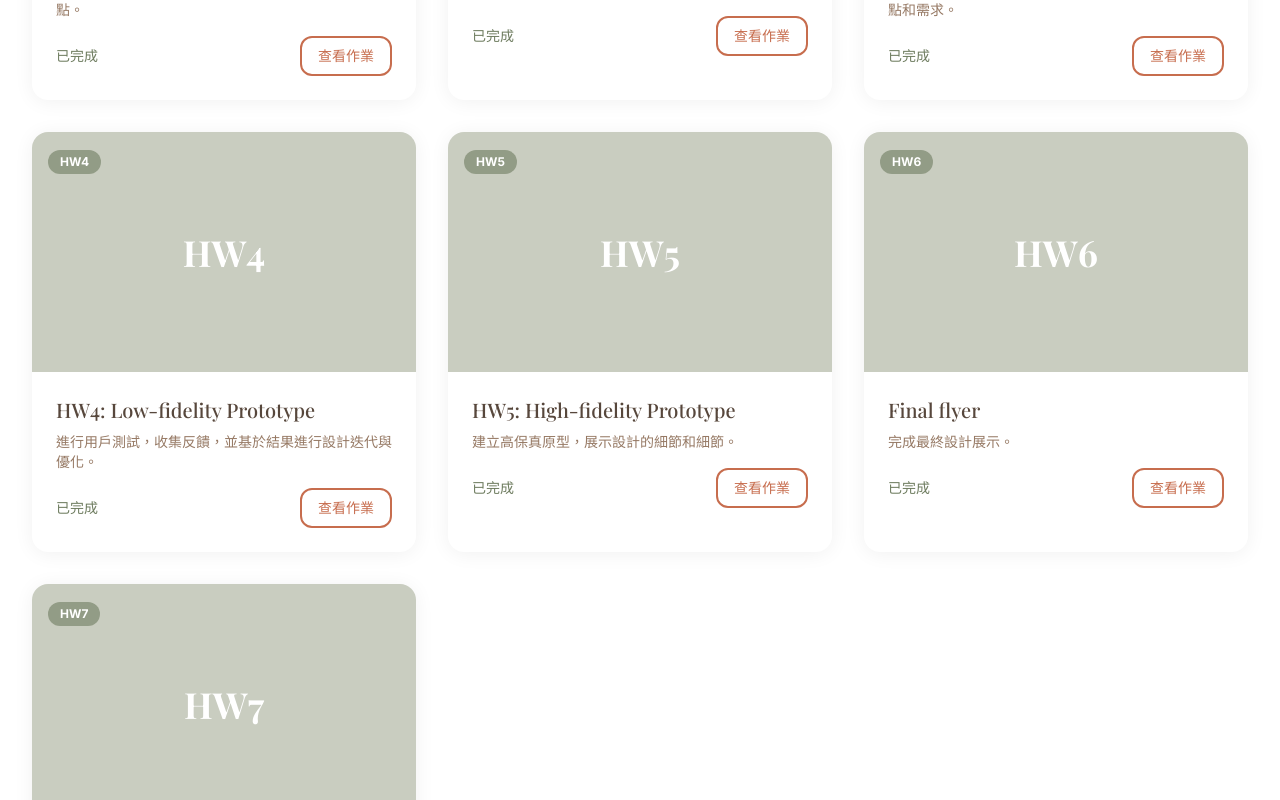
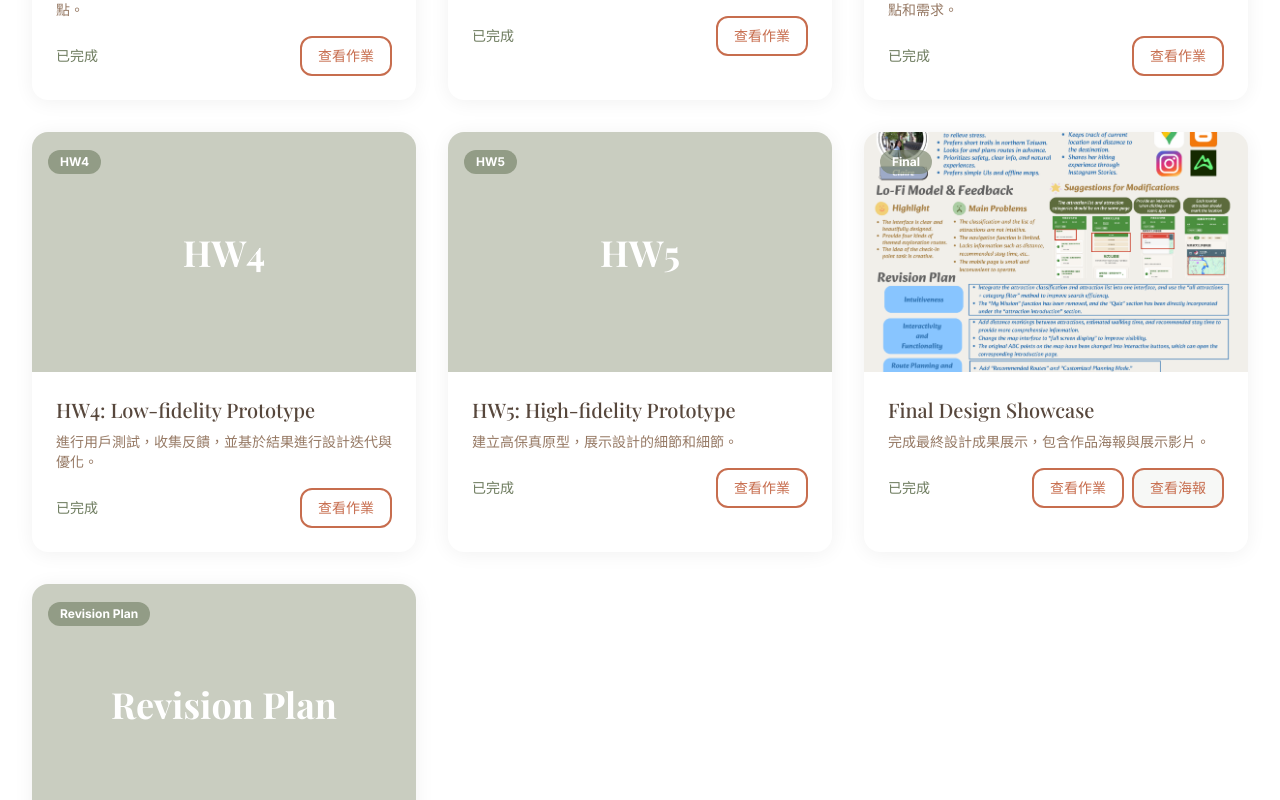
Before and after one commit to NCCU-UIUX/G4_homwork, a React (Vite) app: page / in a window 1280 px wide. Shown: the part 620-1420 px from the top of the page. Built offline with nearby package versions, Linux system fonts and the light colour scheme.

Commit message:
update Link

```diff
--- a/src/components/HomeworkCard.jsx
+++ b/src/components/HomeworkCard.jsx
@@ -1,4 +1,15 @@
 const HomeworkCard = ({ homework }) => {
+  // Determine if an image should be displayed (using either image or posterLink)
+  const displayImage = homework.image || homework.posterLink;
+  const imageSrc = homework.image || homework.posterLink;
+
+  // Helper function to get the display text based on homework ID
+  const getDisplayText = (hw) => {
+    if (hw.id === 6) return 'Final';
+    if (hw.id === 7) return 'Revision Plan';
+    return `HW${hw.number}`;
+  };
+
   return (
     <div className="artisan-card overflow-hidden transition-transform duration-300 hover:scale-[1.02]">
       <div className="relative">
@@ -8,9 +19,17 @@ const HomeworkCard = ({ homework }) => {
               ? 'bg-accent-sage/70'
               : 'bg-accent-terracotta'
           }`}>
+            {displayImage ? (
+              <img
+                src={imageSrc}
+                alt={homework.title}
+                className="w-full h-full object-cover"
+              />
+            ) : (
               <span className="font-serif text-4xl font-bold text-white">
-              HW{homework.number}
+                {getDisplayText(homework)}
               </span>
+            )}
           </div>
           <div className="absolute top-4 left-4">
             <span className={`artisan-tag ${
@@ -18,7 +37,7 @@ const HomeworkCard = ({ homework }) => {
                 ? 'bg-accent-olive/60 text-white'
                 : 'bg-accent-olive/80 text-white'
             } font-bold`}>
-              HW{homework.number}
+              {getDisplayText(homework)}
             </span>
           </div>
         </a>
@@ -38,6 +57,7 @@ const HomeworkCard = ({ homework }) => {
               <span className="text-accent-terracotta font-medium">待完成</span>
             )}
           </div>
+          <div className="flex gap-2">
             <a
               href={homework.link}
               target="_blank"
@@ -46,6 +66,17 @@ const HomeworkCard = ({ homework }) => {
             >
               查看作業
             </a>
+            {homework.posterLink && homework.posterLink !== homework.link && (
+              <a
+                href={homework.posterLink}
+                target="_blank"
+                rel="noopener noreferrer"
+                className="artisan-btn-outline !py-2 !px-4 text-sm bg-accent-sage/10"
+              >
+                查看海報
+              </a>
+            )}
+          </div>
         </div>
       </div>
     </div>
--- a/src/components/HomeworkCollection.jsx
+++ b/src/components/HomeworkCollection.jsx
@@ -46,9 +46,10 @@ const homeworks = [
   {
     id: 6,
     number: 6,
-    title: 'Final flyer',
-    description: '完成最終設計展示。',
-    link: '/images/使用者體驗設計 海報.png',
+    title: 'Final Design Showcase',
+    description: '完成最終設計成果展示，包含作品海報與展示影片。',
+    link: 'https://youtu.be/Xgxg5J3gt90?si=ijBGwajegM6yKrTn',
+    posterLink: '/images/使用者體驗設計 海報.png',
     status: 'completed'
   },
   {
```
Lines whose indentation alone changed are shown as unchanged.
